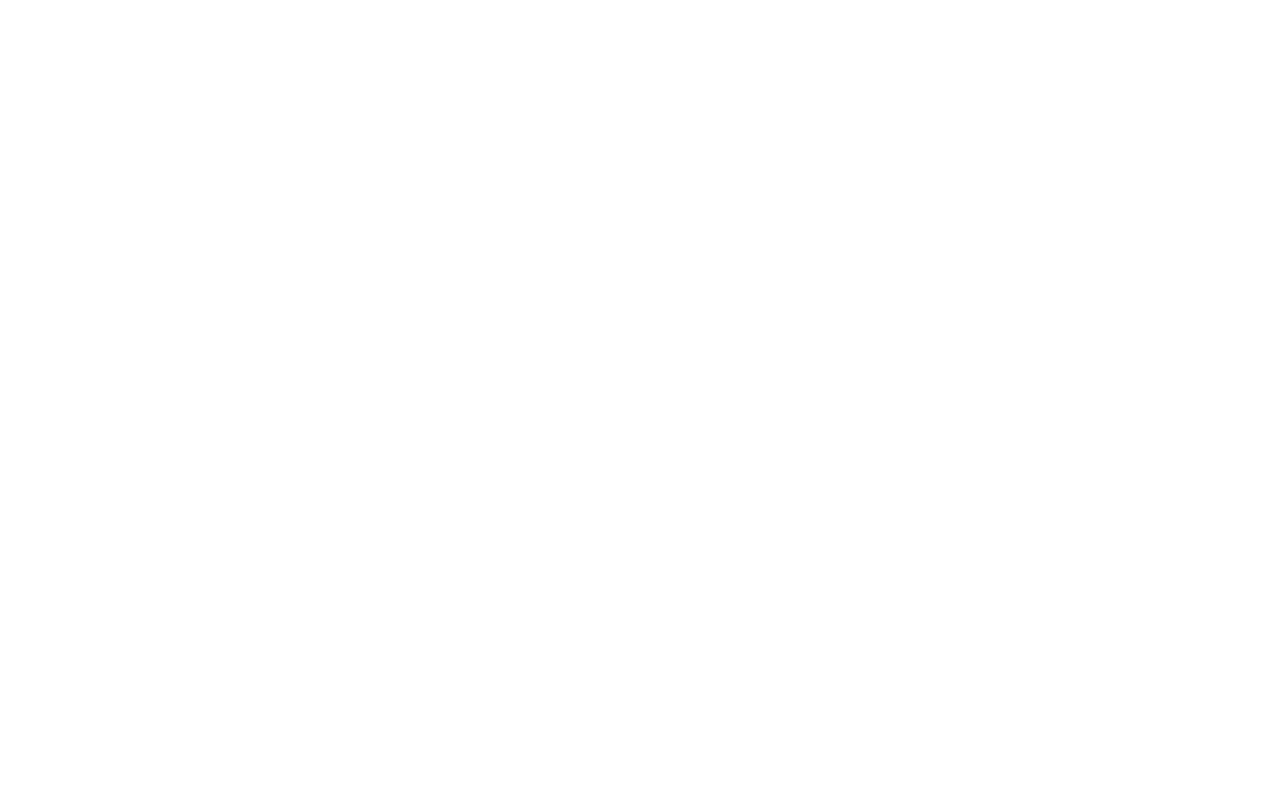
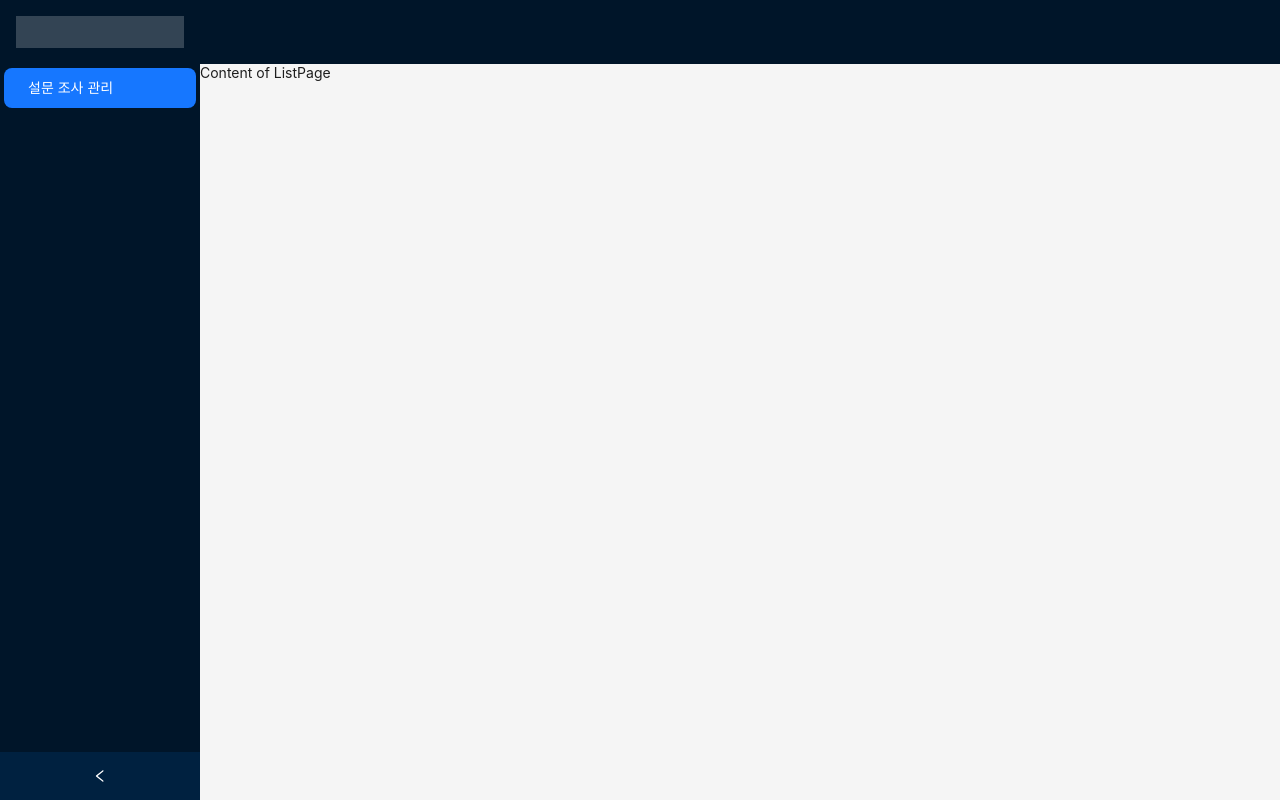
Before and after one commit to CrazyAtom/SurveyPie, a React (Create React App) app in the folder survey-pie-admin/: page / in a window 1280 px wide. Built offline with nearby package versions, Linux system fonts and the light colour scheme.

Commit message:
Add ListPage and MainLayout components with Ant Design integration

```diff
--- a/survey-pie-admin/package.json
+++ b/survey-pie-admin/package.json
@@ -3,6 +3,7 @@
   "version": "0.1.0",
   "private": true,
   "dependencies": {
+    "antd": "^5.23.0",
     "cra-template": "1.2.0",
     "react": "^19.0.0",
     "react-dom": "^19.0.0",
--- a/survey-pie-admin/src/App.js
+++ b/survey-pie-admin/src/App.js
@@ -1,5 +1,11 @@
+import ListPage from './pages/ListPage';
+
 function App() {
-  return <div className="App"></div>;
+  return (
+    <div className="App">
+      <ListPage />
+    </div>
+  );
 }
 
 export default App;
--- /dev/null
+++ b/survey-pie-admin/src/layouts/MainLayout.js
@@ -0,0 +1,46 @@
+import { Layout, Menu } from 'antd';
+import React from 'react';
+const { Header, Content, Sider } = Layout;
+function getItem(label, key, icon, children) {
+  return {
+    key,
+    icon,
+    children,
+    label,
+  };
+}
+const items = [getItem('설문 조사 관리', '1')];
+
+function MainLayout({ children }) {
+  return (
+    <Layout
+      style={{
+        minHeight: '100vh',
+      }}
+    >
+      <Sider collapsible>
+        <div
+          className="logo"
+          style={{
+            height: 32,
+            margin: 16,
+            background: 'rgba(255, 255, 255, 0.2)',
+            radius: 6,
+          }}
+        />
+        <Menu
+          theme="dark"
+          defaultSelectedKeys={['1']}
+          mode="inline"
+          items={items}
+        />
+      </Sider>
+      <Layout>
+        <Header />
+        <Content>{children}</Content>
+      </Layout>
+    </Layout>
+  );
+}
+
+export default MainLayout;
--- /dev/null
+++ b/survey-pie-admin/src/pages/ListPage.js
@@ -0,0 +1,7 @@
+import MainLayout from '../layouts/MainLayout';
+
+function ListPage() {
+  return <MainLayout>Content of ListPage</MainLayout>;
+}
+
+export default ListPage;
```
Also changed, not shown: 1 other file (tests, documents, lock files or other folders).
